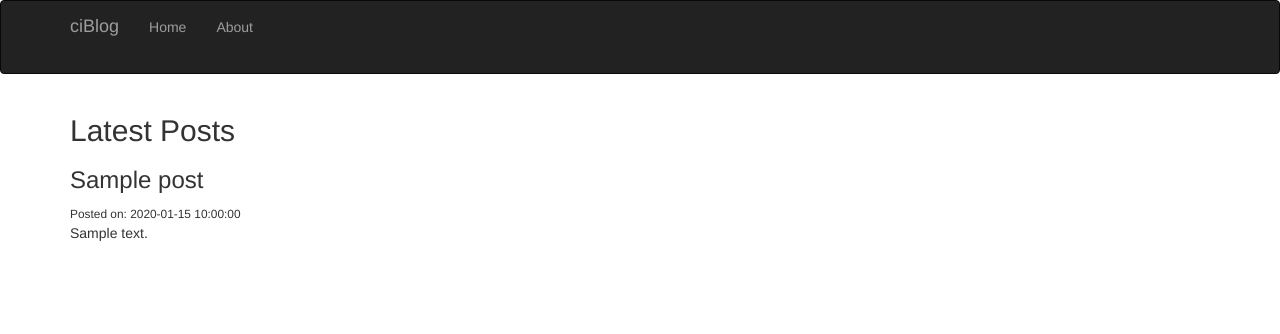
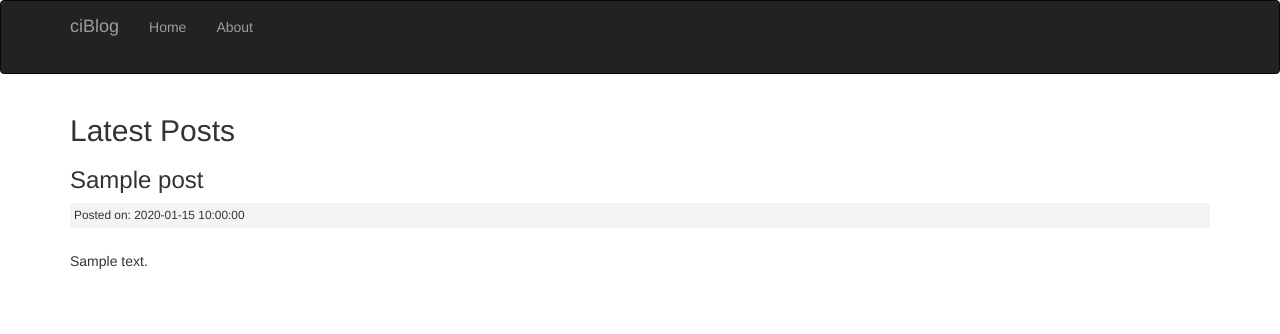
Before and after one commit to taufanbasri/CI-Blog-App, a CodeIgniter app: page /database/index.php/posts/index in a window 1280 px wide. Shown: the top 334 px of the page. Run offline with CodeIgniter, Linux system fonts and the light colour scheme; tables that the repository leaves empty or names only in its code hold one stand-in row (values such as "Sample post"); some libraries are stand-ins or nearby versions.

Commit message:
Assets & custom css

```diff
--- a/application/views/posts/index.php
+++ b/application/views/posts/index.php
@@ -2,6 +2,6 @@
 
 <?php foreach($posts as $post) : ?>
     <h3><?= $post['title']; ?></h3>
-    <small>Posted on: <?= $post['created_at'] ?></small> <br>
+    <small class="post-date">Posted on: <?= $post['created_at'] ?></small> <br>
     <?= $post['body']; ?>
 <?php endforeach; ?>
--- a/application/views/templates/header.php
+++ b/application/views/templates/header.php
@@ -4,6 +4,7 @@
 		<meta charset="utf-8">
 		<title>Blog</title>
 		<link rel="stylesheet" href="https://bootswatch.com/3/flatly/bootstrap.min.css">
+		<link rel="stylesheet" href="/assets/css/style.css">
 	</head>
 	<body>
 		<nav class="navbar navbar-inverse">
--- /dev/null
+++ b/assets/css/style.css
@@ -0,0 +1,6 @@
+.post-date {
+    background: #f4f4f4;
+    padding: 4px;
+    margin: 3px 0;
+    display: block;
+}
```
